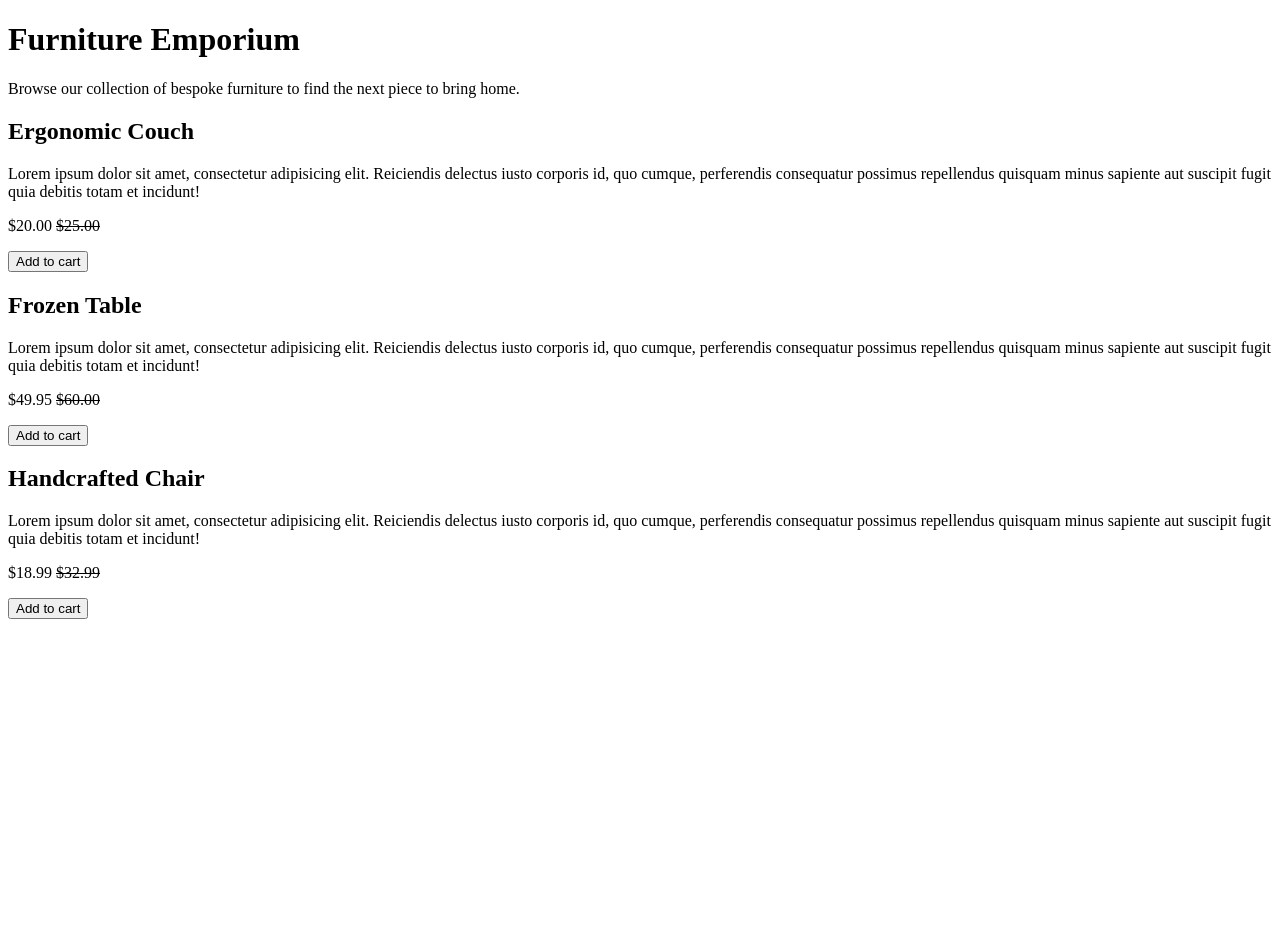
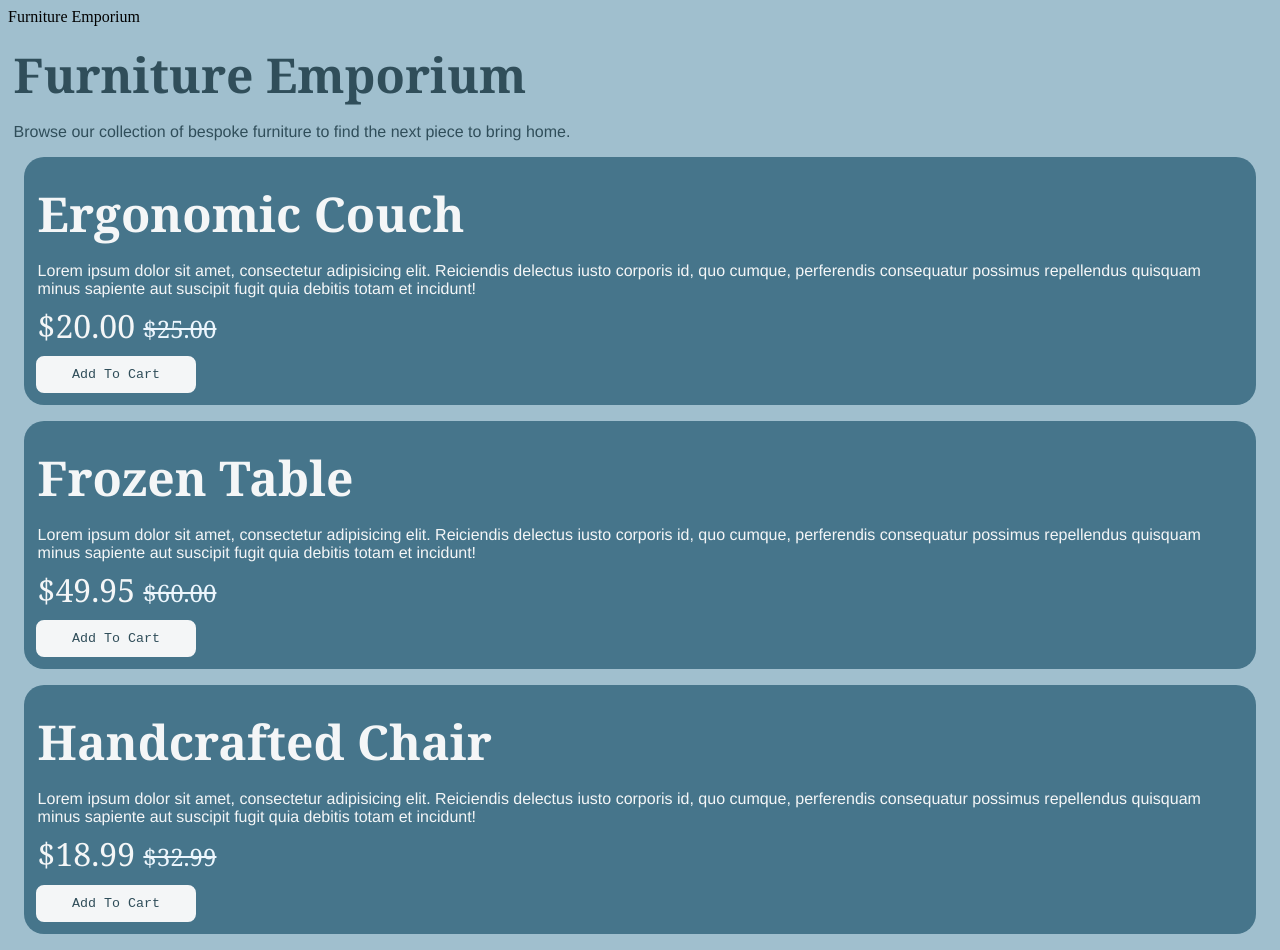
Before and after one commit to Cory-I/Furniture_Emporium_Assignment, a plain HTML site: page index.html in a window 1280 px wide. Before the commit the page ends 800 px from the top, so only its background shows below. Drawn offline with Linux system fonts and the light colour scheme.

Commit message:
CSS file made & style added

```diff
--- a/index.css
+++ b/index.css
@@ -0,0 +1,62 @@
+article {
+  box-sizing: content-box height= "2rem" width= "1rem";
+  border-radius: 20px/20px;
+  padding: 0.5rem;
+  background: #46758b;
+  margin: 1rem;
+  corner-shape: rounded;
+}
+body {
+  background: #a0bfce;
+}
+button {
+  border: 3px solid #f4f6f7;
+  width: 10rem;
+  padding: 0.5rem;
+  border-radius: 8px/8px;
+  margin: 0.25rem;
+  background: #f4f6f7;
+  font-family: Monospace, serif;
+  color: #304e5a;
+  transition: background-color 0.9s ease;
+}
+button:hover {
+  background-color: #304e5a;
+  border: 3px solid #304e5a;
+  color: #f4f6f7;
+}
+P {
+  margin: 0.35rem;
+  font-family: Helvetica, arial, sans-serif;
+  color: #f4f6f7;
+}
+h2 {
+  margin-top: 1rem;
+  margin-bottom: 1rem;
+  margin-left: 0.35rem;
+  font-size: 3rem;
+  font-family: georgia, Helvetica, sans-serif;
+  color: #f4f6f7;
+}
+h1 {
+  margin-top: 1rem;
+  margin-bottom: 1rem;
+  margin-left: 0.35rem;
+  font-size: 3rem;
+  font-family: georgia, Helvetica, sans-serif;
+  color: #304e5a;
+}
+.hoover {
+  font-size: 1.5rem;
+  color: #ecf6fd;
+  font-family: Georgia, "Times New Roman", Times, serif;
+}
+.roosevelt {
+  font-size: 2rem;
+  font-family: Georgia, "Times New Roman", Times, serif;
+}
+.sub-heading {
+  margin: 0.35rem;
+  font-family: Helvetica, arial, sans-serif;
+  color: #304e5a;
+}
--- a/index.html
+++ b/index.html
@@ -1,13 +1,14 @@
-<!DOCTYPE html>
+<!doctype html>
 <html lang="en">
   <head>
+    <link rel="stylesheet" href="index.css"
     <title>Furniture Emporium</title>
   </head>
   <body>
     <main>
       <header>
         <h1>Furniture Emporium</h1>
-        <p>
+        <p class="sub-heading">
           Browse our collection of bespoke furniture to find the next piece to
           bring home.
         </p>
@@ -20,8 +21,8 @@
           possimus repellendus quisquam minus sapiente aut suscipit fugit quia
           debitis totam et incidunt!
         </p>
-        <p>$20.00 <s>$25.00</s></p>
-        <button>Add to cart</button>
+        <p class="roosevelt">$20.00 <s class="hoover">$25.00</s></p>
+        <button>Add To Cart</button>
       </article>
       <article>
         <h2>Frozen Table</h2>
@@ -31,8 +32,8 @@
           possimus repellendus quisquam minus sapiente aut suscipit fugit quia
           debitis totam et incidunt!
         </p>
-        <p>$49.95 <s>$60.00</s></p>
-        <button>Add to cart</button>
+        <p class="roosevelt">$49.95 <s class="hoover">$60.00</s></p>
+        <button>Add To Cart</button>
       </article>
       <article>
         <h2>Handcrafted Chair</h2>
@@ -42,8 +43,8 @@
           possimus repellendus quisquam minus sapiente aut suscipit fugit quia
           debitis totam et incidunt!
         </p>
-        <p>$18.99 <s>$32.99</s></p>
-        <button>Add to cart</button>
+        <p class="roosevelt">$18.99 <s class="hoover">$32.99</s></p>
+        <button>Add To Cart</button>
       </article>
     </main>
   </body>
```
